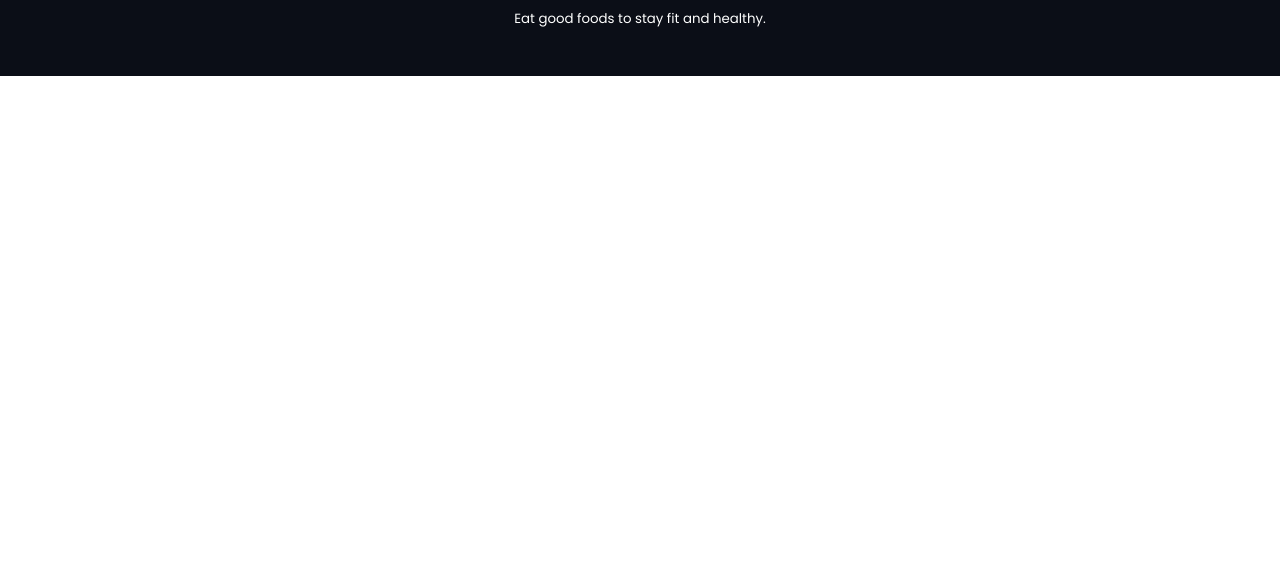
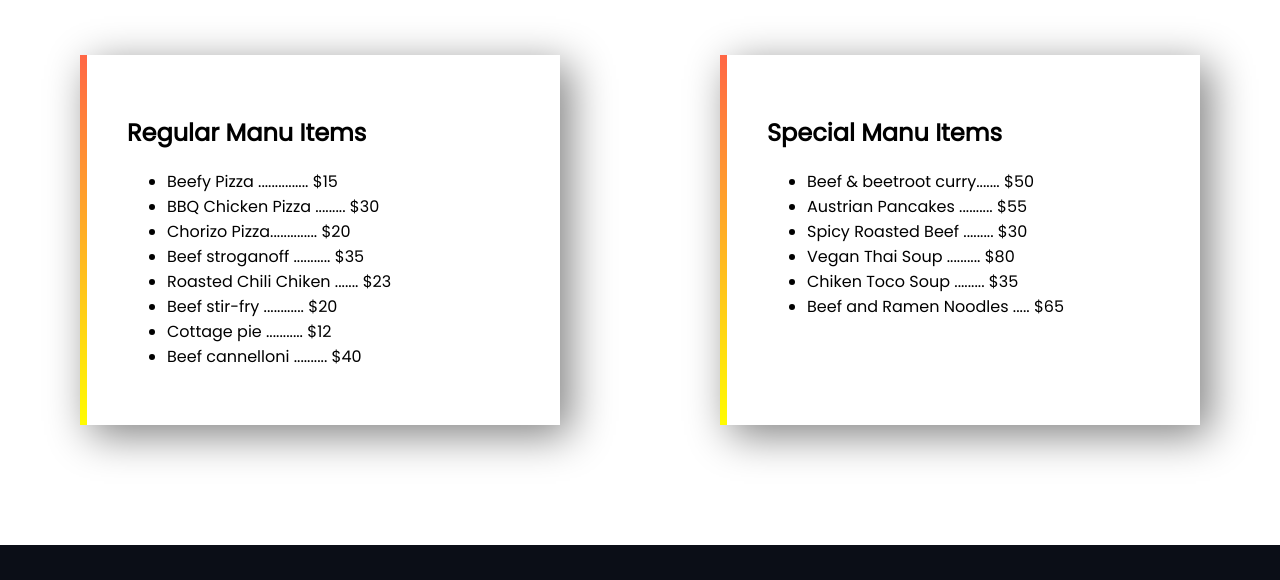
Before and after one commit to ridoy-mahmud/good-food_CSS3, a plain HTML site: page index.html in a window 1280 px wide. Shown: the part 2953-3533 px from the top of the page. Before the commit the page ends 3029 px from the top, so only its background shows below. Drawn offline with Linux system fonts and the light colour scheme.

Commit message:
lines added

```diff
--- a/index.html
+++ b/index.html
@@ -23,7 +23,7 @@
                 history, your province, your region, your tribe, your grandma. It’s inseparable from those from the
                 get-go.” – Anthony Bourdain
             </p> <br> <br>
-            <a target="_blank" class="button1" href="https://www.linkedin.com/in/mahamudul-hasan-ridoy-ba610619b/">Order
+            <a target="_blank" class="button1" href="https://ridoy206.github.io/devloper-portfolio/">Order
                 Now</a>
         </div>
         <div class="first-block2">
@@ -96,7 +96,7 @@
                 What You’ll Find On Recipes From Good Food?
                 You will find the recipes for you weekend dinner. Here we cook and eat healthy foods and simple food
                 with natural ingredients and obviously we don't use any kind of harmfull ingredients . We Provide Home
-                delevery all over New york
+                delevery all over New york .
             </p> <br> <br>
             <a class="see-more" target="_blank" href="https://www.instagram.com/ridoy_206/">See More</a>
 
@@ -122,6 +122,35 @@
             </div>
         </div>
     </section>
+    <section class="price">
+        <h2 style="text-align: center;"><span id="food2">Good Food</span> , Manu Item Priceing</h2>
+        <div class="flexiable-container">
+            <div id="reg1" class="manu-items">
+                <h2>Regular Manu Items</h2>
+                <ul>
+                    <li>Beefy Pizza ............... $15</li>
+                    <li>BBQ Chicken Pizza ......... $30</li>
+                    <li>Chorizo Pizza.............. $20</li>
+                    <li>Beef stroganoff ........... $35</li>
+                    <li>Roasted Chili Chiken ....... $23</li>
+                    <li>Beef stir-fry ............ $20</li>
+                    <li>Cottage pie ........... $12</li>
+                    <li>Beef cannelloni .......... $40</li>
+                </ul>
+            </div>
+            <div id="reg2" class="manu-items">
+                <h2>Special Manu Items</h2>
+                <ul>
+                    <li>Beef & beetroot curry....... $50</li>
+                    <li>Austrian Pancakes .......... $55</li>
+                    <li>Spicy Roasted Beef ......... $30</li>
+                    <li>Vegan Thai Soup .......... $80</li>
+                    <li>Chiken Toco Soup ......... $35</li>
+                    <li>Beef and Ramen Noodles ..... $65</li>
+                </ul>
+            </div>
+        </div>
+    </section>
     <footer>
         <div>
             <h2 style="color: orange;">
--- a/style.css
+++ b/style.css
@@ -97,7 +97,7 @@ h1{
 }
 .service-section{
     display: flex;
-    padding-bottom: 50px;
+    padding-bottom: 40px;
 }
 .service-container1 img{
     width: 80%;
@@ -116,6 +116,22 @@ h1{
     padding: 15px 40px;
     border-radius: 75px 75px;
 }
+.flexiable-container{
+    display: flex;
+    margin-bottom: 40px;
+    justify-content: center;
+}
+.manu-items{
+    width: 40%;
+    padding-top: 30px;
+    padding-left: 5%;
+    border: 0px solid black;
+    display: inline-block;
+    margin: 80px;
+    padding: 40px;
+    box-shadow: 10px 10px 40px gray;
+
+}
 #good-food1{
     color: orange;
 }
@@ -129,3 +145,16 @@ footer{
     padding-bottom: 30px;
     padding-top: 20px;
 }
+#reg1{
+    border-left: 7px solid;
+    border-image: linear-gradient(tomato,yellow);
+    border-image-slice: 8;
+}
+#reg2{
+    border-left: 7px solid;
+    border-image: linear-gradient(tomato,yellow);
+    border-image-slice: 8;
+}
+#food2{
+    color: orange;
+}
```
